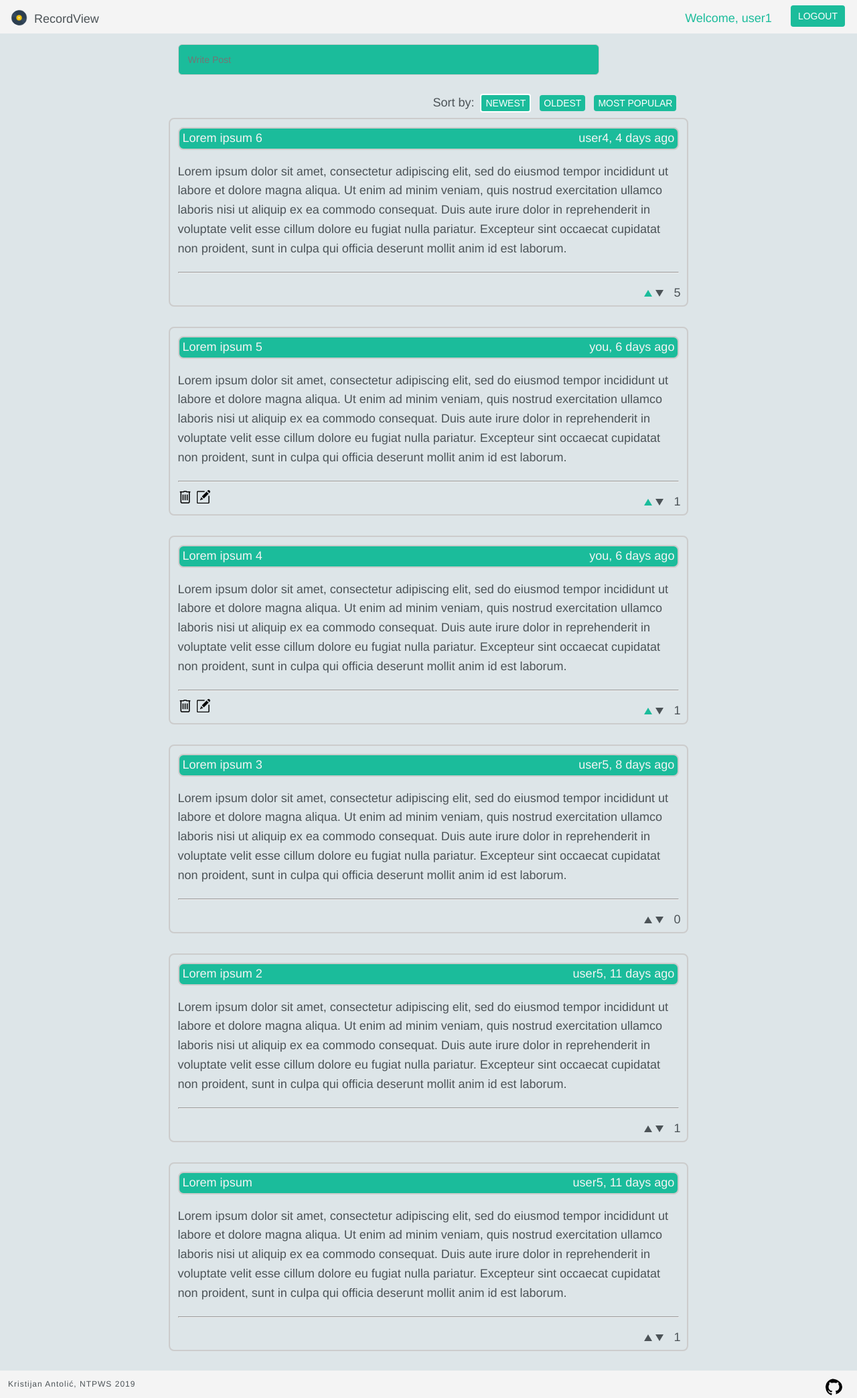
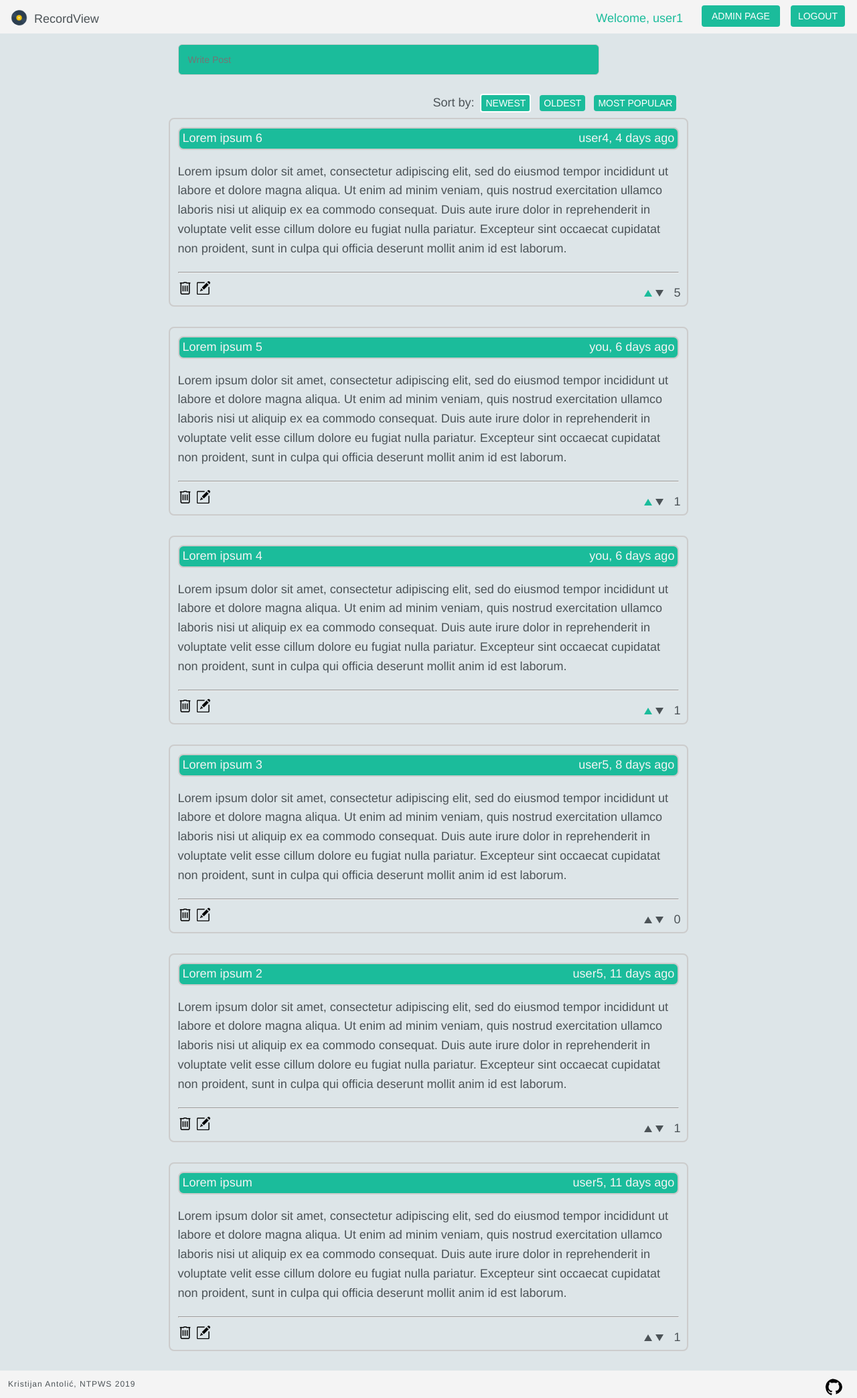
Before and after one commit to kristijan1812/ntpws, a PHP site: page / in a window 1280 px wide. Shown: the whole page at 67% size. Run offline with PHP 8.4, Linux system fonts and the light colour scheme; a user stored in the database is signed in; data comes from the database, SQL or seed files in the repository; some libraries are stand-ins or nearby versions.

Commit message:
Admin page, admin delete user

```diff
--- a/css/styles.css
+++ b/css/styles.css
@@ -59,11 +59,19 @@ body {
 	cursor: pointer;
 }
 
-.delete-button img{
+.delete-button img, .admin-delete img{
 	max-height:25px;
 }
 
-.edit-button img{
+#admin-content tr{
+	height:50px;
+}
+
+.clearfix {
+    clear:both;
+}
+
+.edit-button img, .admin-edit img{
 	max-height:20px;
 	margin-bottom: 3px;
 }
@@ -230,10 +238,12 @@ footer a{
 	padding: 8px 11px;
 }
 
-#site-posts, #signup-outer-container{
+#site-posts, #signup-outer-container, #admin-content{
 	width: 65%;
 	margin: 0 auto;
 }
+
+
 
 .sort-button{
 	padding: 4px 6px;
--- a/deletePost.php
+++ b/deletePost.php
@@ -1,7 +1,7 @@
 <?php
 include("dblayer.php");
 global $DBCON;
-mysqli_query($DBCON, 'DELETE FROM posts WHERE PostId='.$_POST["PostId"].';');
+mysqli_query($DBCON, 'DELETE FROM posts WHERE PostId='.$_POST["PostId"].'');
 ?>
 
 <div class="post-header">
--- a/home.php
+++ b/home.php
@@ -97,7 +97,7 @@ else{ ?>
             <p class ="post-text-paragraph" style='margin-bottom: 20px;word-wrap: break-word;'><?php echo nl2br($post['PostText']); ?></p><hr style="margin-bottom:36px;"/>
             <div class="post-edit-area">
                 <?php
-                if (isset($_SESSION['UserName']) && $post['UserId'] == $_SESSION['UserId']){?>
+                if (isset($_SESSION['UserName']) && $post['UserId'] == $_SESSION['UserId'] || isset($_SESSION['UserType']) && $_SESSION['UserType'] == "admin"){?>
                     <div class="editing-buttons delete-button" postId="<?php echo $post['PostId']; ?>"><img src="media/images/delete-button.png" /></div>
                     <div class="editing-buttons edit-button" postId="<?php echo $post['PostId']; ?>"><img src="media/images/edit-button.png" /></div><?php
                 }
--- a/index.php
+++ b/index.php
@@ -61,11 +61,16 @@ global $DBCON;
 						<li id="login">
 							<div class="container">
 								<?php
-								if (isset($_SESSION['UserName'])) {
+								if (isset($_SESSION['UserName']) && isset($_SESSION['UserType']) && $_SESSION['UserType']=='admin') {
 									?>
-									<a href='logout.php' id='logout-button'><button class="header-button" >logout</button></a><p>Welcome, <?php echo ($_SESSION['UserName']); ?></p>
+									<a href='logout.php' id='logout-button'><button class="header-button" >logout</button></a><button class="header-button" id="adminPage-button" >admin Page</button><p>Welcome, <?php echo ($_SESSION['UserName']); ?></p>
 								<?php
-								} else {
+								}
+								else if (isset($_SESSION['UserName']) && isset($_SESSION['UserType']) && $_SESSION['UserType']=='user'){
+									?><a href='logout.php' id='logout-button'><button class="header-button" >logout</button></a><p>Welcome, <?php echo ($_SESSION['UserName']); ?></p>
+								<?php
+								}
+								else {
 									?>
 									<button class="header-button" id="login-button">log in</button>
 									<button class="header-button" id="signup-button" >sign up</button>
--- a/js/scripts.js
+++ b/js/scripts.js
@@ -139,6 +139,12 @@ $(document).ready(function(){
         $(".login-container").show();
     });
 
+    //ADMIN PAGE BUTTON
+    $('#adminPage-button').on('click',function(e){
+        e.preventDefault();
+        $(".site-content").load("adminPage.php");
+    });
+
     //SIGNUP BUTTON
     $('#signup-form input[type="submit"]').on('click',function(e){
         e.preventDefault();
@@ -167,7 +173,7 @@ $(document).ready(function(){
                         Ajax("POST", "login.php", "json", data)
                         .then(function(result){
                             $("#login .container").html("<a href='logout.php' id='logout-button'><button class='header-button'>logout</button></a><p>Welcome, "+result.Username+"</p>");
-                            $(".logout-button").toggleClass("show-menu");
+
                             $(".site-content").load("home.php");
                         })
                         .catch(function(error){
@@ -198,10 +204,15 @@ $(document).ready(function(){
         }
         Ajax("POST", "login.php", "json", data)
         .then(function(result){
-            $("#login .container").html("<a href='logout.php' id='logout-button'><button class='header-button'>logout</button></a><p>Welcome, "+result.Username+"</p>");
-            $(".logout-button").toggleClass("show-menu");
-            $(".site-content").load("home.php");
             $("#session").attr("value", result.UserId);
+            if(result.UserType == "admin"){
+                $("#login .container").html("<a href='logout.php' id='logout-button'><button class='header-button'>logout</button></a><button class='header-button' id='adminPage-button' >admin Page</button><p>Welcome, "+result.Username+"</p>");
+                $(".site-content").load("adminPage.php");
+            }
+            else{
+                $("#login .container").html("<a href='logout.php' id='logout-button'><button class='header-button'>logout</button></a><p>Welcome, "+result.Username+"</p>");
+                $(".site-content").load("home.php");
+            }
         })
         .catch(function(error){
             console.log(error);
@@ -326,6 +337,26 @@ $(document).ready(function(){
         }
     });
 
+    //DELETE USER ADMIN BUTTON
+    $('.site-content').on('click', '.admin-delete', function(e){
+        e.preventDefault();
+        var confirmation = confirm("Are you sure you want to remove this user?");
+        $id_from_this_user = $(this).parent().siblings().first().text();
+        $this_tr=$(this).parent().parent();
+        if (confirmation) {
+            var data = {
+                "UserId" : parseInt($id_from_this_user)
+            }
+            Ajax("POST", "deleteUser.php", "html", data)
+            .then(function(result){
+                $this_tr.html(result);
+            })
+            .catch(function(error){
+                console.log(error);
+            });
+        }
+    });
+
     //EDIT POST BUTTON
     $('.site-content').on('click', '.edit-button', function(e){
         e.preventDefault();
--- a/login.php
+++ b/login.php
@@ -11,9 +11,10 @@ $rows = mysqli_num_rows($login_data);
 $row = mysqli_fetch_array($login_data);
 
 if ($rows > 0){
-    echo '{ "Result": "Logged in", "Username": "'.$username.'", "UserId": "'.$row['UserId'].'"}';
+    echo '{ "Result": "Logged in", "Username": "'.$username.'", "UserId": "'.$row['UserId'].'", "UserType": "'.$row['UserType'].'"}';
     $_SESSION['UserName'] = $username;
     $_SESSION['UserId'] = $row['UserId'];
+    $_SESSION['UserType'] = $row['UserType'];
 }
 else{
     header('HTTP/1.0 404 Not Found');
--- a/signup.php
+++ b/signup.php
@@ -9,7 +9,7 @@ if (mysqli_num_rows($results) > 0) {
     echo "taken";
 }
 else{
-    $signup_qry = mysqli_query($DBCON, 'INSERT INTO users (`UserName`, `Password`) VALUES ("'.$username.'", "'.md5($password).'")');
+    $signup_qry = mysqli_query($DBCON, 'INSERT INTO users (`UserName`, `Password`, `UserType`) VALUES ("'.$username.'", "'.md5($password).'", "user")');
     echo "not_taken";
 
 }
```
Also changed, not shown: adminPage.php (added, +45 -0 lines), deleteUser.php (added, +11 -0 lines), README.md.
